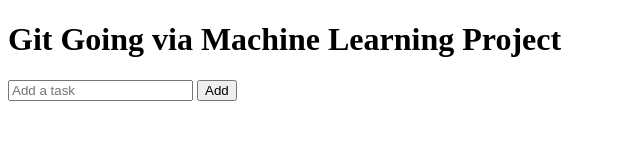
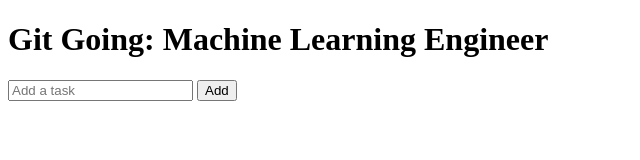
Before and after one commit to LadyKerr/GitGoing, a plain HTML site: page index.html in a window 1280 px wide. Shown: the whole page, without its empty margins (0-640 px from the left). Drawn offline with Linux system fonts and the light colour scheme.

Commit message:
update index job title

```diff
--- a/index.html
+++ b/index.html
@@ -7,7 +7,7 @@
 
 <body>
     <div class="todo-container">
-        <h1>Git Going via Machine Learning Project</h1>
+        <h1>Git Going: Machine Learning Engineer</h1>
         <input type="text" id="todo-input" placeholder="Add a task">
         <button id="add-todo">Add</button>
         <ul id="todo-list"></ul>
```
